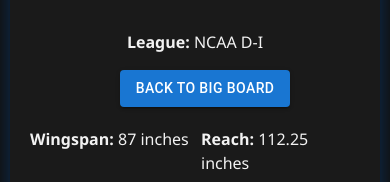
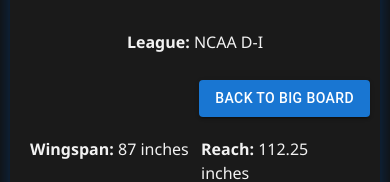
Before and after one commit to harishdukkipati/Mavs-App, a React (Vite) app: page /player/118028 in a window 390 px wide. Shown: the part 394-576 px from the top of the page. Built offline with nearby package versions, Linux system fonts and the light colour scheme.

Commit message:
Player Profile

```diff
--- a/src/components/PlayerProfile.css
+++ b/src/components/PlayerProfile.css
@@ -1,4 +1,3 @@
-/* Global Dark Mode Background */
 body {
   background-color: #111;
   color: #f2f2f2;
@@ -6,7 +5,6 @@
   font-family: 'Segoe UI', sans-serif;
 }
 
-/* Header Title - Left Align */
 .title {
   display: flex;
   align-items: center;
@@ -20,14 +18,12 @@
   color: #e2e8f0;
 }
 
-/* Logo Alignment Fix */
 .mavs-logo {
   height: 80px;
   margin-right: 10px;
   vertical-align: middle;
 }
 
-/* Player List Card Container */
 .player-list {
   display: flex;
   flex-wrap: wrap;
@@ -36,7 +32,6 @@
   gap: 30px;
 }
 
-/* Player Card Styling */
 .player-card {
   background: #1a1a1a;
   border-radius: 12px;
@@ -48,7 +43,7 @@
 }
 
 .player-card:hover {
-  border-color: #005cbf; /* Mavericks blue */
+  border-color: #005cbf;
   transform: translateY(-5px);
 }
 
@@ -77,7 +72,7 @@
 }
 
 .player-info li.highlight-up {
-  color: green; /* green for higher-than-expected rank */
+  color: green;
   font-weight: bold;
 }
 
@@ -86,12 +81,11 @@
   font-weight: 500;
 }
 
-/* Player Banner (Profile Page) */
 .profile-card {
   background: #1a1a1a;
   border-radius: 12px;
   padding: 20px;
-  box-shadow: 0 0 20px rgba(0, 92, 191, 0.4); /* <-- This line */
+  box-shadow: 0 0 20px rgba(0, 92, 191, 0.4);
   margin-bottom: 20px;
 }
 
@@ -267,6 +261,18 @@
 }
 
 @media (max-width: 768px) {
+  .add-report-button-wrapper {
+    width: 100%;
+    display: flex;
+    justify-content: flex-end;
+    padding: 10px 10px 0 10px;
+  }
+
+  .add-report-button {
+    font-size: 0.9rem;
+    padding: 8px 12px;
+  }
+
   .profile-page {
     width: 100vw;
     overflow-x: hidden;
@@ -340,7 +346,6 @@
     box-sizing: border-box;
   }
 
-  /* 👇 Add responsive table behavior */
   .table-scroll-wrapper {
     overflow-x: auto;
     -webkit-overflow-scrolling: touch;
@@ -348,7 +353,7 @@
   }
 
   .stats-table {
-    min-width: 950px;   /* Enough space for all columns */
+    min-width: 950px;
     width: max-content;
     font-size: 0.75rem;
     border-collapse: collapse;
@@ -368,7 +373,7 @@
 
   .stats-table th:nth-child(2),
   .stats-table td:nth-child(2) {
-    max-width: 130px; /* Opponent — short team names need space */
+    max-width: 130px;
   }
 
   .stats-table th:nth-child(3),
```
